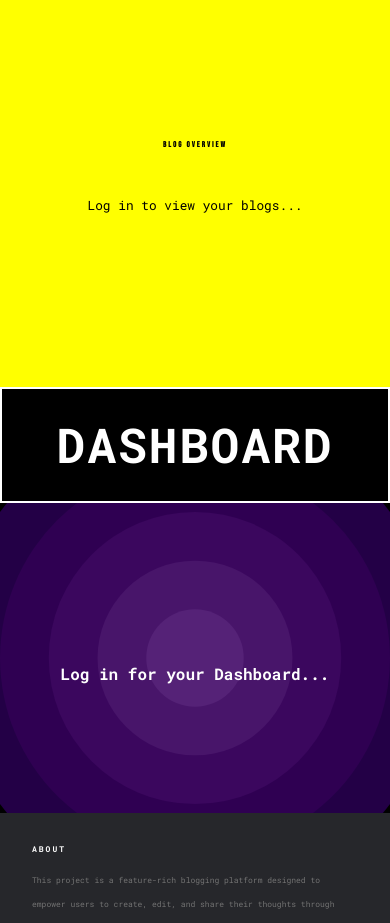
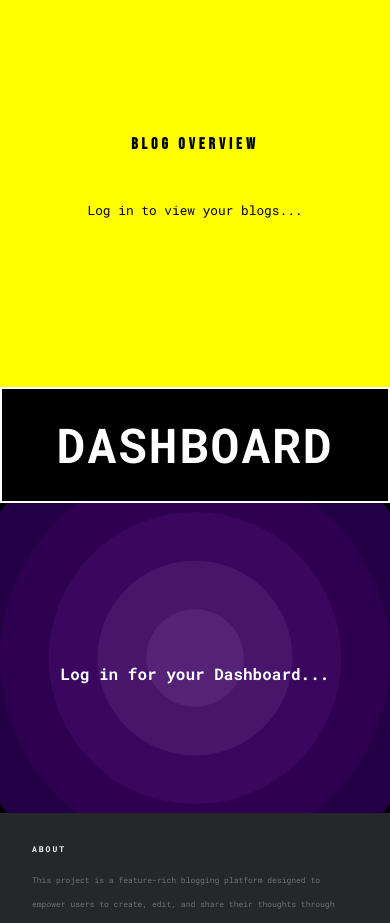
Before and after one commit to Itish2003/Dreamnote-react, a React (Vite) app: page / in a window 390 px wide. Shown: the part 980-1903 px from the top of the page. Built offline with nearby package versions, Linux system fonts and the light colour scheme; a web font is replaced by a local one.

Commit message:
Update blog.scss

```diff
--- a/src/scss/blog.scss
+++ b/src/scss/blog.scss
@@ -41,6 +41,9 @@
         margin:0;
         // font-size:clamp(0.5rem, 0.143rem + 0.952vw, 1rem);
         font-size: clamp(0.5rem, -9.857rem + 27.619vw, 15rem);
+      }
+  @media screen and (max-width: 430px) {
+        font-size: clamp(1rem, -26.857rem + 74.286vw, 40rem);
       }
 
 }
```
